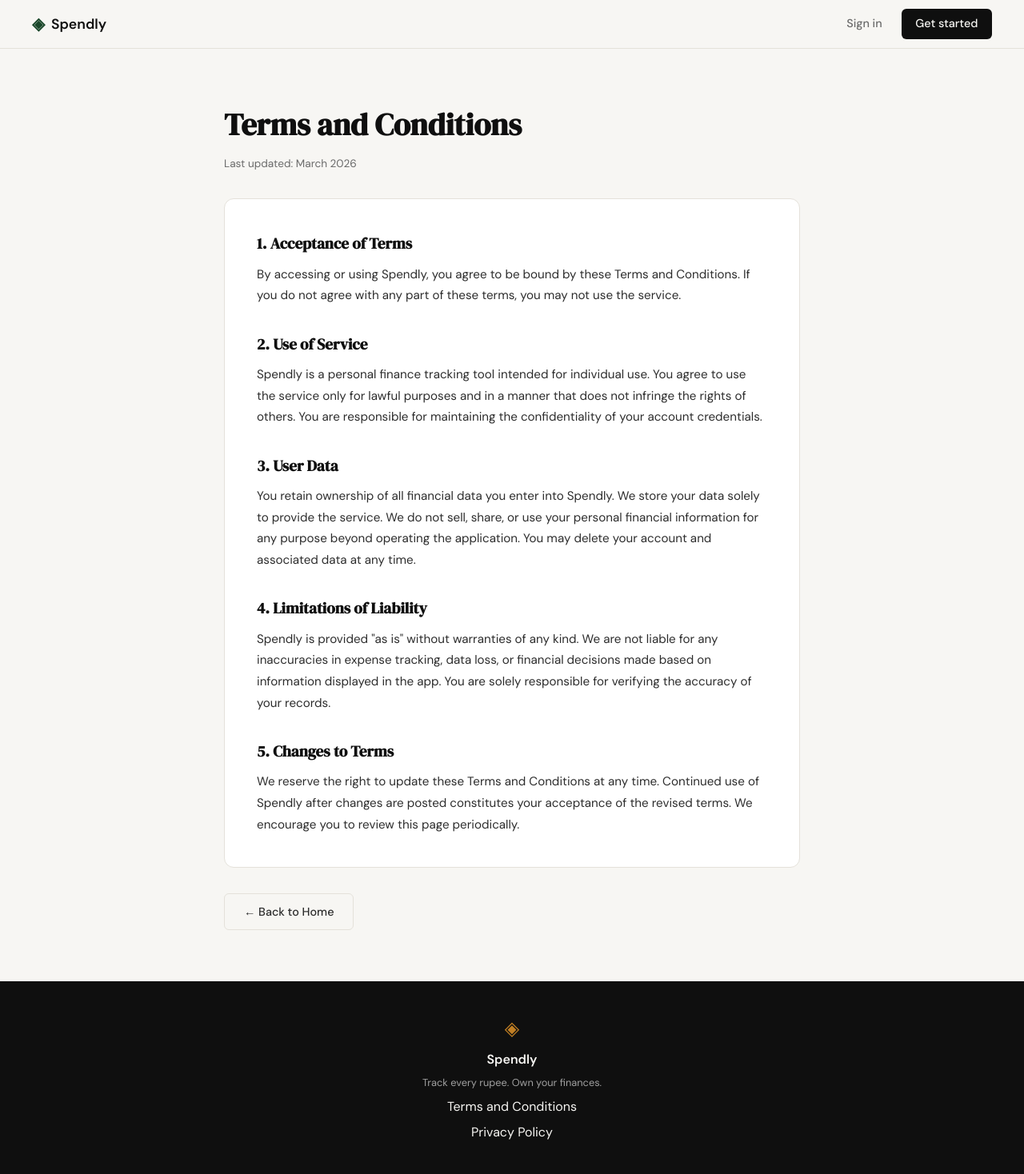
After one commit to abmayur05/spendly, a Flask app: page /terms in a window 1280 px wide. The commit adds this page. Shown: the whole page at 80% size. Run offline with Flask 3, Linux system fonts and the light colour scheme.

Commit message:
landing: add terms and conditions page and route

```diff
--- a/app.py
+++ b/app.py
@@ -20,6 +20,11 @@ def register():
 @app.route("/login")
 def login():
     return render_template("login.html")
+
+
+@app.route("/terms")
+def terms():
+    return render_template("terms.html")
 
 
 # ------------------------------------------------------------------ #
--- a/static/css/style.css
+++ b/static/css/style.css
@@ -508,6 +508,59 @@ a { color: inherit; text-decoration: none; }
 }
 
 /* ------------------------------------------------------------------ */
+/* Legal pages (Terms, Privacy)                                        */
+/* ------------------------------------------------------------------ */
+
+.legal-section {
+    padding: 4rem 2rem;
+}
+
+.legal-container {
+    max-width: 720px;
+    margin: 0 auto;
+}
+
+.legal-header {
+    margin-bottom: 2rem;
+}
+
+.legal-title {
+    font-family: var(--font-display);
+    font-size: clamp(1.75rem, 3vw, 2.5rem);
+    color: var(--ink);
+    margin-bottom: 0.5rem;
+}
+
+.legal-date {
+    font-size: 0.85rem;
+    color: var(--ink-muted);
+}
+
+.legal-card {
+    background: var(--paper-card);
+    border: 1px solid var(--border);
+    border-radius: var(--radius-md);
+    padding: 2.5rem;
+    margin-bottom: 2rem;
+}
+
+.legal-card h2 {
+    font-family: var(--font-display);
+    font-size: 1.2rem;
+    color: var(--ink);
+    margin-top: 2rem;
+    margin-bottom: 0.6rem;
+}
+
+.legal-card h2:first-child { margin-top: 0; }
+
+.legal-card p {
+    font-size: 0.95rem;
+    color: var(--ink-soft);
+    line-height: 1.75;
+}
+
+/* ------------------------------------------------------------------ */
 /* Responsive                                                          */
 /* ------------------------------------------------------------------ */
 
--- a/templates/base.html
+++ b/templates/base.html
@@ -34,7 +34,7 @@
             <span class="brand-icon">◈</span>
             <span class="footer-name">Spendly</span>
             <p class="footer-copy">Track every rupee. Own your finances.</p>
-            <a href="#">Terms and Conditions</a>
+            <a href="{{ url_for('terms') }}">Terms and Conditions</a>
             <a href="#">Privacy Policy</a>
         </div>
     </footer>
--- /dev/null
+++ b/templates/terms.html
@@ -0,0 +1,35 @@
+{% extends "base.html" %}
+
+{% block title %}Terms and Conditions — Spendly{% endblock %}
+
+{% block content %}
+<section class="legal-section">
+    <div class="legal-container">
+
+        <div class="legal-header">
+            <h1 class="legal-title">Terms and Conditions</h1>
+            <p class="legal-date">Last updated: March 2026</p>
+        </div>
+
+        <div class="legal-card">
+            <h2>1. Acceptance of Terms</h2>
+            <p>By accessing or using Spendly, you agree to be bound by these Terms and Conditions. If you do not agree with any part of these terms, you may not use the service.</p>
+
+            <h2>2. Use of Service</h2>
+            <p>Spendly is a personal finance tracking tool intended for individual use. You agree to use the service only for lawful purposes and in a manner that does not infringe the rights of others. You are responsible for maintaining the confidentiality of your account credentials.</p>
+
+            <h2>3. User Data</h2>
+            <p>You retain ownership of all financial data you enter into Spendly. We store your data solely to provide the service. We do not sell, share, or use your personal financial information for any purpose beyond operating the application. You may delete your account and associated data at any time.</p>
+
+            <h2>4. Limitations of Liability</h2>
+            <p>Spendly is provided "as is" without warranties of any kind. We are not liable for any inaccuracies in expense tracking, data loss, or financial decisions made based on information displayed in the app. You are solely responsible for verifying the accuracy of your records.</p>
+
+            <h2>5. Changes to Terms</h2>
+            <p>We reserve the right to update these Terms and Conditions at any time. Continued use of Spendly after changes are posted constitutes your acceptance of the revised terms. We encourage you to review this page periodically.</p>
+        </div>
+
+        <a href="{{ url_for('landing') }}" class="btn-ghost">← Back to Home</a>
+
+    </div>
+</section>
+{% endblock %}
```
Also changed, not shown: .github/copilot-instructions.md.
